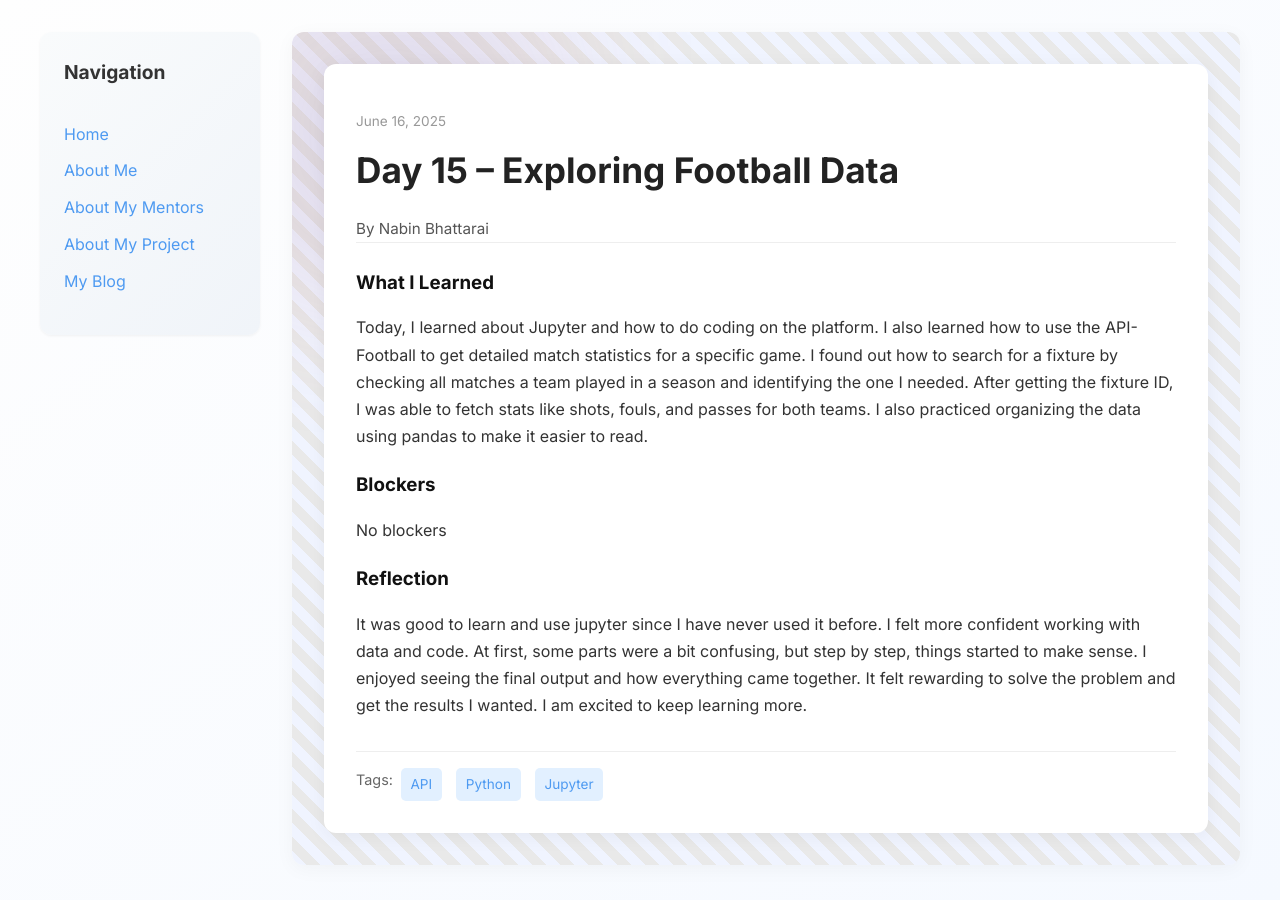
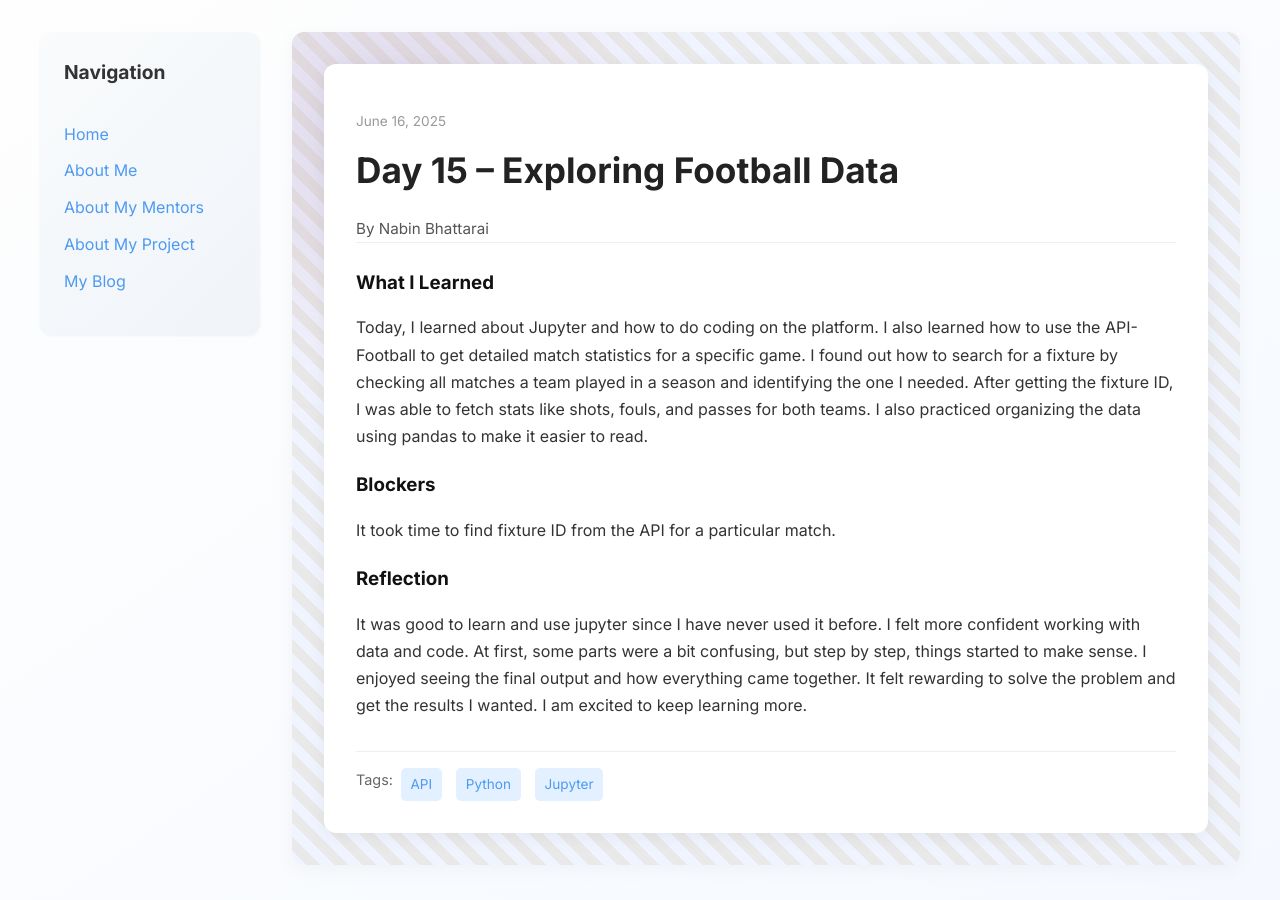
Before and after one commit to bhattarainabin2055/bhattarainabin2055.github.io, a Jekyll site: the page built from _posts/2025-06-16-day-15.md, in a window 1280 px wide. Built offline with Jekyll 4.4.1, drawn with Linux system fonts in a browser that asks for light colours.

Commit message:
Update 2025-06-16-day-15.md

```diff
--- a/_posts/2025-06-16-day-15.md
+++ b/_posts/2025-06-16-day-15.md
@@ -9,7 +9,7 @@ tags: ["API", "Python", "Jupyter"]
 what_i_learned: |
  Today, I learned about Jupyter and how to do coding on the platform. I also learned how to use the API-Football to get detailed match statistics for a specific game. I found out how to search for a fixture by checking all matches a team played in a season and identifying the one I needed. After getting the fixture ID, I was able to fetch stats like shots, fouls, and passes for both teams. I also practiced organizing the data using pandas to make it easier to read.
 blockers: |
-  No blockers
+  It took time to find fixture ID from the API for a particular match.
 
 reflection: |
   It was good to learn and use jupyter since I have never used it before. I felt more confident working with data and code. At first, some parts were a bit confusing, but step by step, things started to make sense. I enjoyed seeing the final output and how everything came together. It felt rewarding to solve the problem and get the results I wanted. I am excited to keep learning more.
```
